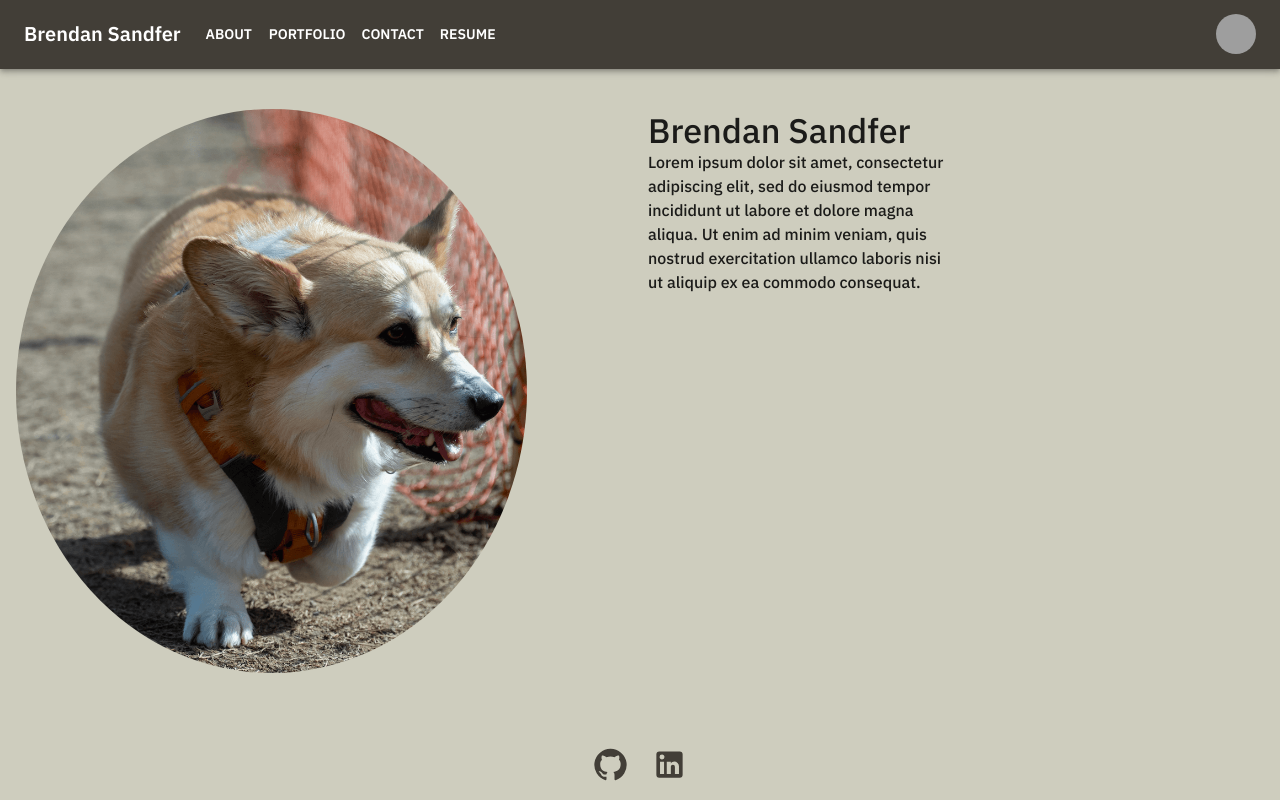
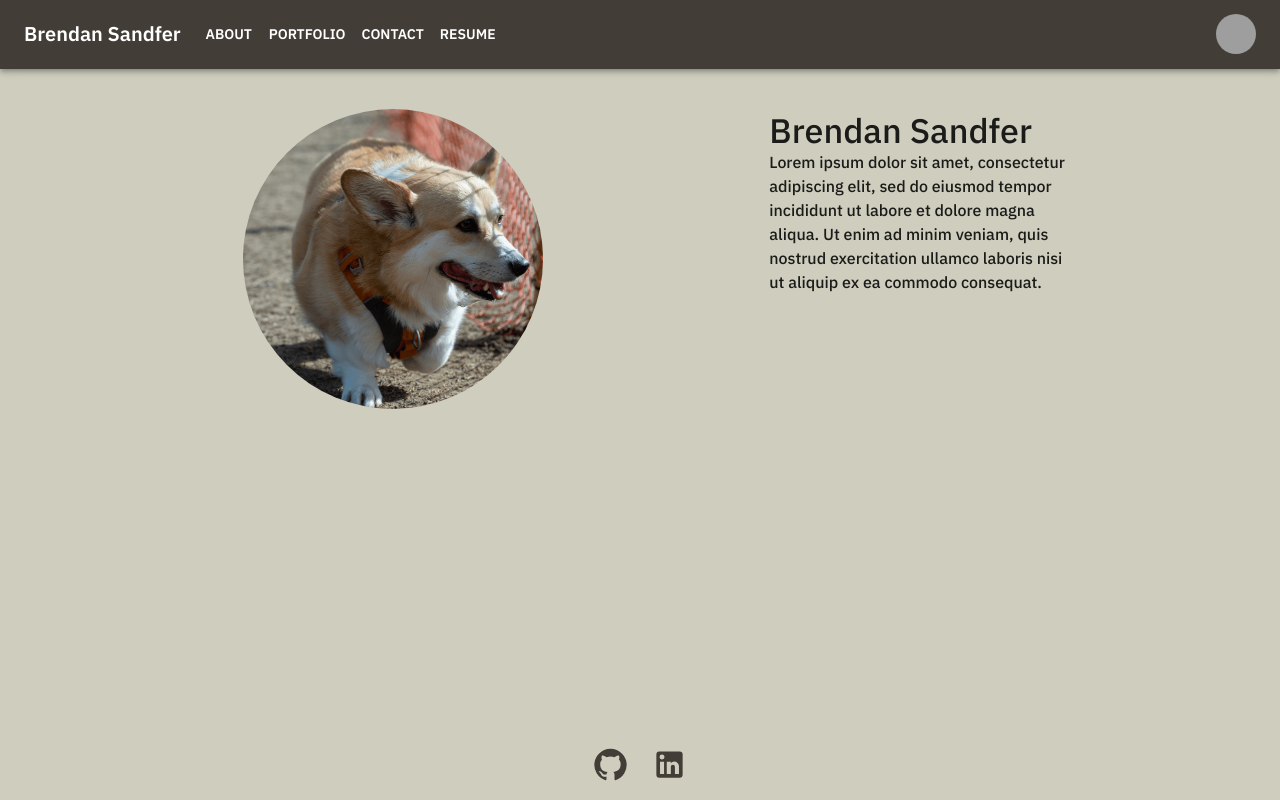
Before and after one commit to bsandfer/portfolio, a React (Create React App) app: page / in a window 1280 px wide. Built offline with nearby package versions, Linux system fonts and the light colour scheme; grey boxes are pictures that could not be loaded.

Commit message:
avatar pita

```diff
--- a/src/components/About/About.js
+++ b/src/components/About/About.js
@@ -4,19 +4,30 @@ import Paper from "@mui/material/Paper";
 import Grid from "@mui/material/Grid";
 import headshot from "../../assets/images/parkPup.png";
 import { Avatar, Typography } from "@mui/material";
+import styled from "@emotion/styled";
+
+const SizedAvatar = styled(Avatar)`
+  ${({ size, theme }) => `
+    width: ${theme.spacing(size)}px;
+    height: ${theme.spacing(size)}px;
+  `};
+`;
+
+
 
 const About = () => {
   return (
     <>
       <Box marginTop={3}>
-          <Grid justifyContent="center" container padding={2} spacing={2}>
+          <Grid  sx={{mx: "auto"}}  justifyContent="center" container padding={2} spacing={2}>
 
-            <Grid item xs={12} md={5}>
-              <Avatar
+            <Grid item md={4}>
+              <SizedAvatar
                 alt="photo of me"
+                size="300"
                 src={headshot}
-                sx={{ width: 1, height: 1 }}
-              ></Avatar>
+                // sx={{ width: 1, height: 1 }}
+              ></SizedAvatar>
             </Grid>
 
             <Grid item md={1}></Grid>
@@ -31,9 +42,6 @@ const About = () => {
               </Typography>
             </Grid>
 
-            <Grid item xs={12} md={3}>
-            </Grid>
-
           </Grid>
       </Box>
     </>
```
